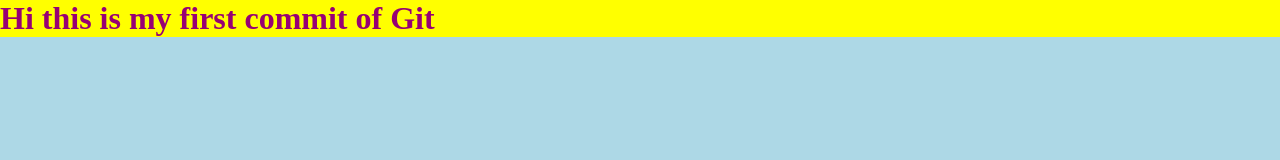
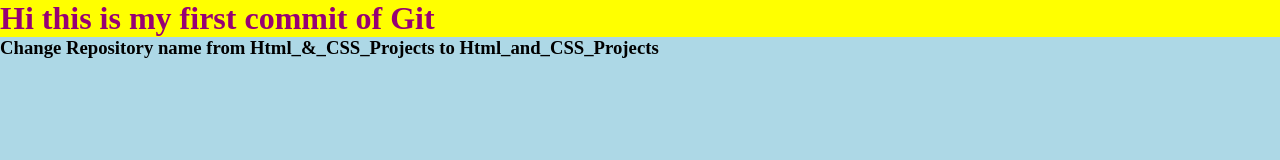
Before and after one commit to rprahul1616/Html_-_CSS_Projects, a plain HTML site: page index.html in a window 1280 px wide. Drawn offline with Linux system fonts and the light colour scheme.

Commit message:
Change Repository name dt.-05-04-2023 at 09-03 an

```diff
--- a/index.html
+++ b/index.html
@@ -9,5 +9,6 @@
 </head>
 <body>
     <h1>Hi this is my first commit of Git</h1>
+    <h3>Change Repository name from Html_&_CSS_Projects to Html_and_CSS_Projects</h3>
 </body>
 </html>
```
